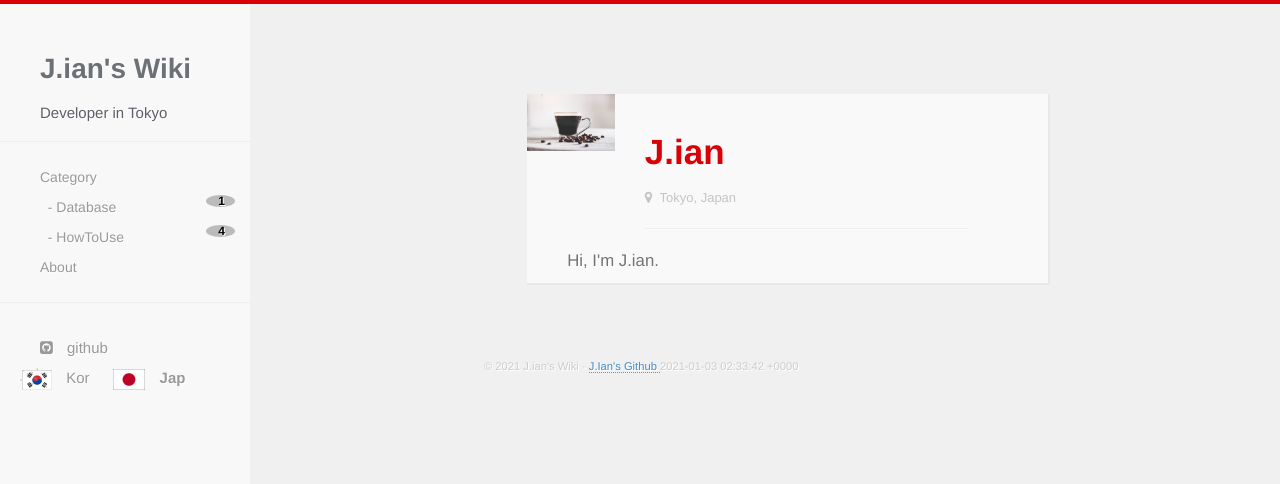
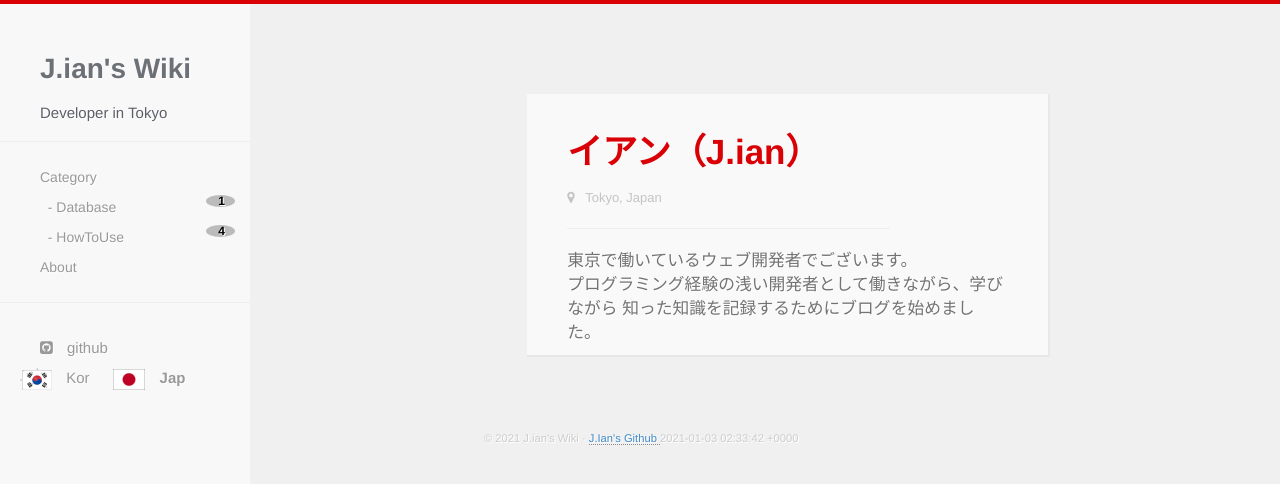
Before and after one commit to jay2u8809/jp, a Jekyll site: the page built from about.html, in a window 1280 px wide. Shown: the top 484 px of the page. Built offline with Jekyll 4.4.1, drawn with Linux system fonts in a browser that asks for light colours; nearby versions of some CDN libraries.

Commit message:
Fix. About menu

```diff
--- a/about.html
+++ b/about.html
@@ -7,18 +7,21 @@ title: About
       <div class="user-card">
         <div class="row">
           <div class="card col-md-3">
-            <img src="{{ site.baseurl }}/resources/images/blog_logo/close-up-photography-of-brewed-coffee-977876.jpg">
+            <!-- <img src="{{ site.baseurl }}/resources/images/blog_logo/logo.png"> -->
           </div>
           <div class="col-md-9">
-            <h1>J.ian</h1>
-            <p><i class="fa fa-map-marker"></i>&nbsp;&nbsp;Tokyo, Japan</p>
-            <!-- <p><i class="fa fa-envelope-o"></i>&nbsp;jay2u8809@gmail.com </p> -->
+            <h1>イアン（J.ian）</h1>
+            <p><i class="fa fa-map-marker"></i>&nbsp;&nbsp; {{ site.location }} </p>
+            <!-- <p><i class="fa fa-envelope-o"></i>&nbsp; {{ site.email }} </p> -->
             <hr />
           </div>
         </div>
         <div class="row">
           <div class="col-md-12 letter">
-            <p>Hi, I'm J.ian.</p>
+            <p>東京で働いているウェブ開発者でございます。<br />
+              プログラミング経験の浅い開発者として働きながら、学びながら
+              知った知識を記録するためにブログを始めました。
+            </p>
           </div>
         </div>
     </div>
```
